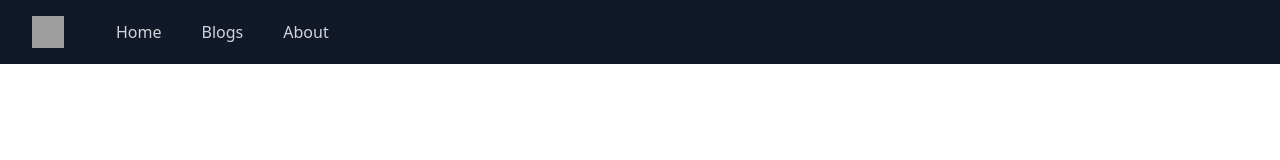
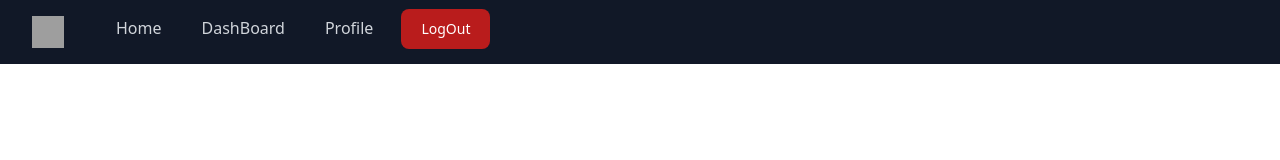
Before and after one commit to Sahilll15/Hacks24_Logic_lab, a React (Create React App) app in the folder client/: page / in a window 1280 px wide. Shown: the top 160 px of the page. Built offline with nearby package versions, Linux system fonts and the light colour scheme; grey boxes are pictures that could not be loaded.

Commit message:
feature:added protected routes

```diff
--- a/client/src/App.js
+++ b/client/src/App.js
@@ -14,6 +14,7 @@ import ProjectUpdate from "./Pages/Designer/ProjectUpdate";
 import RoomStatus from "./Pages/Designer/RoomStatus";
 import ContractorHome from "./Pages/Contractor/ContractorHome";
 import ContractorTask from "./Pages/Contractor/ContractorTask";
+import ProtectedRoutes from "./utils/ProtectedRoutes";
 
 
 
@@ -26,11 +27,14 @@ const App = () => {
 
           <ToastContainer />
           <Routes>
+            <Route path="/login" element={<Login />} />
+            <Route path="/register" element={<Register />} />
             <Route path="/" element={<Landing />} />
+            <Route element={<ProtectedRoutes />} >
+
               <Route path="/docs" element={<Document />} />
               <Route path="/dashboard" element={<Dashboard />} />
-          <Route path="/login" element={<Login />} />
-          <Route path="/register" element={<Register />} />
+
               <Route path="/profile" element={<Profile />} />
               <Route path="/designer" element={<DesignerHome />} />
               <Route path="/project" element={<ProjectUpdate />} />
@@ -43,9 +47,11 @@ const App = () => {
           </Route> */}
 
 
+            </Route>
+
           </Routes>
         </>
-    </Router>
+      </Router >
 
     </>
   )
--- a/client/src/Components/Navbar/Navbar.jsx
+++ b/client/src/Components/Navbar/Navbar.jsx
@@ -13,10 +13,13 @@ const Navbar = () => {
             </div>
             <div className="hidden md:block">
               <div className="ml-10 flex items-baseline space-x-4">
-              <NavLink href="/" className="text-gray-300 hover:bg-gray-700 hover:text-white px-3 py-2 rounded-md text-base font-medium">Home</NavLink>
-              <NavLink href="/blog" className="text-gray-300 hover:bg-gray-700 hover:text-white px-3 py-2 rounded-md text-base font-medium">Blogs</NavLink>
-              <NavLink href="/about" className="text-gray-300 hover:bg-gray-700 hover:text-white px-3 py-2 rounded-md text-base font-medium">About</NavLink>
-
+                <NavLink to={'/designer'} className="text-gray-300 hover:bg-gray-700 hover:text-white px-3 py-2 rounded-md text-base font-medium">Home</NavLink>
+                <NavLink href="/dashboard" className="text-gray-300 hover:bg-gray-700 hover:text-white px-3 py-2 rounded-md text-base font-medium">DashBoard</NavLink>
+                <NavLink href="/profile" className="text-gray-300 hover:bg-gray-700 hover:text-white px-3 py-2 rounded-md text-base font-medium">Profile</NavLink>
+                <button onClick={() => {
+                  localStorage.removeItem("auth");
+                  window.location.href = "/login";
+                }} type="button" class="focus:outline-none text-white bg-red-700 hover:bg-red-800 focus:ring-4 focus:ring-red-300 font-medium rounded-lg text-sm px-5 py-2.5 me-2 mb-2 dark:bg-red-600 dark:hover:bg-red-700 dark:focus:ring-red-900">LogOut</button>
               </div>
             </div>
           </div>
--- a/client/src/Pages/Designer/DesignerHome.jsx
+++ b/client/src/Pages/Designer/DesignerHome.jsx
@@ -46,7 +46,7 @@ const DesignerHome = () => {
             </div>
           </div>
         </center>
-        <div className="flex m-16 gap-6 flex-wrap">
+        <div className="flex m-16 gap-6 flex-wrap ">
           {
             projects.map((project) => {
               return (
--- /dev/null
+++ b/client/src/utils/ProtectedRoutes.js
@@ -0,0 +1,19 @@
+import { useEffect, useState } from 'react';
+import { Outlet, Navigate } from 'react-router-dom';
+import axios from 'axios';
+
+
+import { useAuth } from '../context/AuthContext';
+
+const ProtectedRoutes = () => {
+
+    const user = localStorage.getItem('auth');
+
+    return (<>
+        {user ? <Outlet /> : <Navigate to="/login" />}
+    </>
+
+    )
+};
+
+export default ProtectedRoutes;
```
Lines whose indentation alone changed are shown as unchanged.
